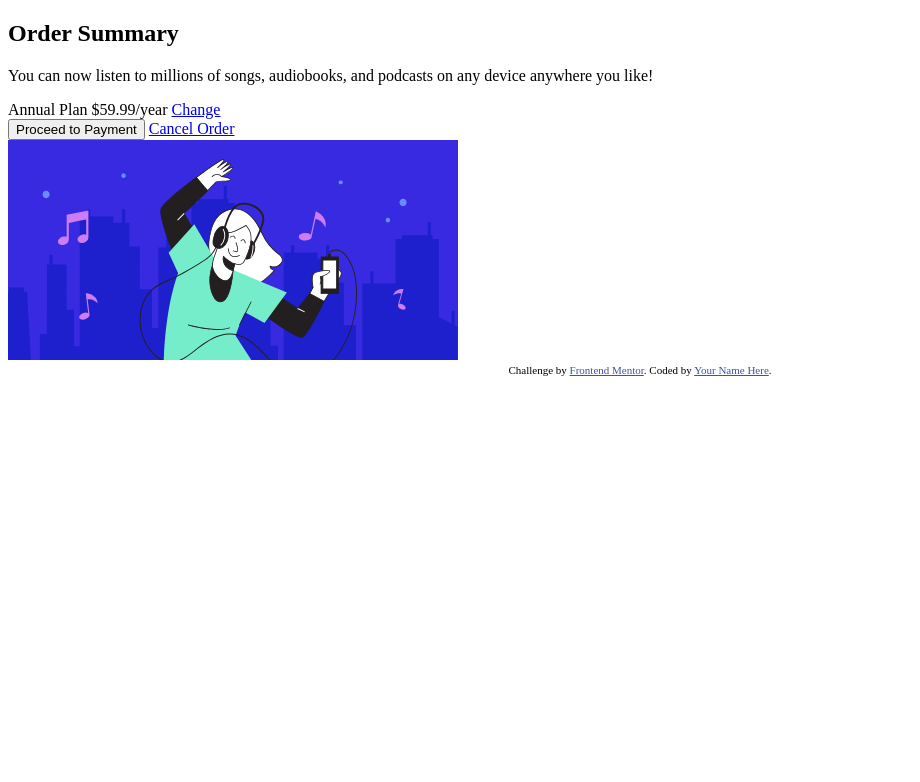
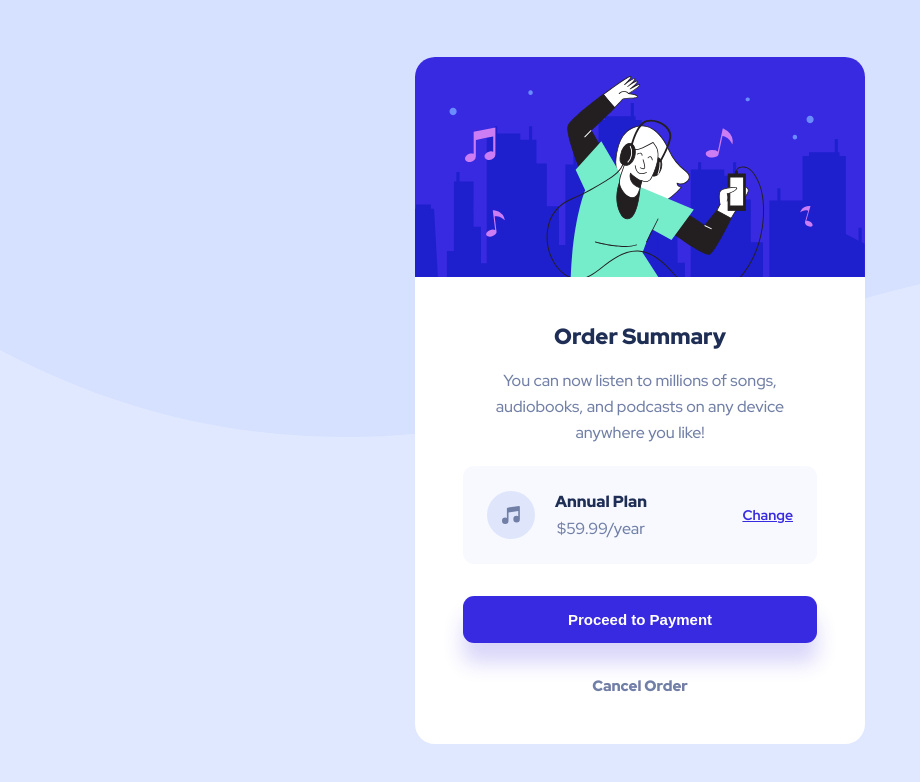
Before and after one commit to sonarin-toun/order-summary-component-main-newbie, a website: page index.html in a window 1280 px wide. Shown: the whole page, without its empty margins (0-920 px from the left). Drawn offline with Linux system fonts and the light colour scheme; files whose address does not match are found by name.

Commit message:
finalized all the designs

```diff
--- a/index.html
+++ b/index.html
@@ -12,31 +12,36 @@
       href="./images/favicon-32x32.png"
     />
 
+    <link rel="preconnect" href="https://fonts.googleapis.com" />
+    <link rel="preconnect" href="https://fonts.gstatic.com" crossorigin />
+    <link
+      href="https://fonts.googleapis.com/css2?family=Red+Hat+Display:wght@400;500;700;900&display=swap"
+      rel="stylesheet"
+    />
+
     <title>Frontend Mentor | Order summary card</title>
 
-    <!-- Feel free to remove these styles or customise in your own stylesheet 👍 -->
-    <style>
-      .attribution {
-        font-size: 11px;
-        text-align: center;
-      }
-      .attribution a {
-        color: hsl(228, 45%, 44%);
-      }
-    </style>
+    <link rel="stylesheet" href="./styles/css/main.css">
+
+
   </head>
   <body>
-    <div class="container">
+    <article>
       <div class="sub-container">
-      <h2 class="card-title">Order Summary</h2>
+        <h2>Order Summary</h2>
 
         <p>
-        You can now listen to millions of songs, audiobooks, and podcasts on any
-        device anywhere you like!
+          You can now listen to millions of songs, audiobooks, and podcasts on
+          any device anywhere you like!
         </p>
 
-      <div class="product-container">
-        Annual Plan $59.99/year
+        <div class="product-info">
+          <img src="./images/icon-music.svg" />
+
+          <div>
+            <p class="product-plan">Annual Plan</p>
+            <p class="product-price">$59.99/year</p>
+          </div>
 
           <a href="#">Change</a>
         </div>
@@ -44,14 +49,15 @@
         <button>Proceed to Payment</button>
         <a href="#">Cancel Order</a>
       </div>
-    <img src = "./images/illustration-hero.svg"></img>
-    </div>
-
+      <img src="./images/illustration-hero.svg" />
+    </article>
+    <!--
     <div class="attribution">
       Challenge by
       <a href="https://www.frontendmentor.io?ref=challenge" target="_blank"
         >Frontend Mentor</a
       >. Coded by <a href="#">Your Name Here</a>.
     </div>
+    -->
   </body>
 </html>
--- /dev/null
+++ b/styles/scss/main.scss
@@ -0,0 +1,202 @@
+$color-main: #382ae1;
+$color-secondary: #766CF1;
+
+$color-light-blue: #e0e8ff;
+$color-dark-blue: #1f2e55;
+
+$color-white: #ffffff;
+$color-gray: #717fa6;
+$color-gray-lightest: #f7f9ff;
+
+$font-size-default: 16px;
+$font-size-13: calc(1rem * (13 / 16));
+$font-size-14: calc(1rem * (14 / 16));
+$font-size-15: calc(1rem * (15 / 16));
+$font-size-22: calc(1rem * (22 / 16));
+
+$font-weight-medium: 500;
+$font-weight-bold: 700;
+$font-weight-black: 900;
+
+* {
+  padding: 0;
+  margin: 0;
+  box-sizing: border-box;
+}
+
+html {
+  font-family: "Red Hat Display", sans-serif;
+  height: 100%;
+  width: 100%;
+  color: $color-dark-blue;
+
+  font-size: $font-size-default;
+  font-weight: $font-weight-medium;
+}
+
+body {
+  background: url("./images/pattern-background-desktop.svg") no-repeat;
+  background-color: $color-light-blue;
+
+  display: flex;
+  justify-content: center;
+  align-items: center;
+
+  width: 100%;
+  height: 100%;
+}
+
+/*
+  .attribution {
+    font-size: 11px;
+    text-align: center;
+  }
+  .attribution a {
+    color: hsl(228, 45%, 44%);
+  }
+  */
+
+article {
+  display: flex;
+  flex-direction: column-reverse;
+
+  background-color: $color-white;
+  border-radius: 20px;
+  width: 450px;
+  overflow: hidden;
+
+  @media (max-width: 480px) {
+    width: 327px;
+  }
+}
+
+.sub-container {
+  text-align: center;
+  padding: 45px 48px 48px 48px;
+
+  @media (max-width: 480px) {
+    padding: 32px 24px;
+  }
+
+  > h2 {
+    font-weight: $font-weight-black;
+    font-size: $font-size-22;
+    margin-bottom: 17px;
+
+    @media (max-width: 480px) {
+      padding: 0 8px;
+      margin-bottom: 16px;
+    }
+  }
+
+  > p {
+    color: $color-gray;
+    line-height: 26px;
+
+    margin-bottom: 20px;
+
+    @media (max-width: 480px) {
+      font-size: $font-size-15;
+      line-height: 25px;
+      padding: 0 8px;
+      margin-bottom: 24px;
+    }
+  }
+
+  > button {
+    border: none;
+    border-radius: 11px;
+    background-color: $color-main;
+    padding: 15px;
+    width: 100%;
+    box-shadow: 0px 20px 20px rgba(56, 42, 225, 0.190291);
+    cursor: pointer;
+
+    color: $color-white;
+    font-weight: $font-weight-black;
+    font-size: $font-size-15;
+
+    margin-bottom: 32px;
+
+    &:hover, &:active {
+      background-color: $color-secondary;
+    }
+
+    @media (max-width: 480px) {
+      margin-bottom: 24px;
+    }
+  }
+
+  > a {
+    color: $color-gray;
+    font-weight: $font-weight-black;
+    font-size: $font-size-15;
+    text-decoration: none;
+
+    &:hover, &:active {
+      color: $color-dark-blue;
+    }
+  }
+
+  > img {
+    display: block;
+    width: 100%;
+    height: auto;
+  }
+}
+
+.product-info {
+  padding: 0 48px;
+  background-color: $color-gray-lightest;
+  border-radius: 11px;
+  align-items: center;
+  padding: 25px 24px;
+
+  display: flex;
+  gap: 20px;
+  margin-bottom: 32px;
+
+  @media (max-width: 480px) {
+    padding: 17px 16px 16px 16px;
+    margin-bottom: 24px;
+  }
+
+  > img {
+    height: 48px;
+    width: 48px;
+  }
+
+  .product-plan {
+    font-weight: $font-weight-black;
+    margin-bottom: 6px;
+
+    @media (max-width: 480px) {
+        margin-bottom: 3px;
+        font-size: $font-size-14;
+    }
+  }
+
+  .product-price {
+    color: $color-gray;
+
+    @media (max-width: 480px) {
+      font-size: $font-size-14;
+  }
+  }
+
+  > a {
+    margin-left: auto;
+    font-size: $font-size-14;
+    color: $color-main;
+    font-weight: $font-weight-bold;
+
+    &:hover, &:active{
+      color:$color-secondary;
+      text-decoration: none;
+    }
+
+    @media (max-width: 480px) {
+      font-size: $font-size-13;
+  }
+  }
+}
```
Also changed, not shown: package.json (added, +27 -0 lines), dist/assets/icon-music.80cb256f.svg (added), dist/assets/illustration-hero.38d7bf58.svg (added), dist/index.html (added), styles/css/main.css (added), 4 other files. Lines whose indentation alone changed are shown as unchanged.
